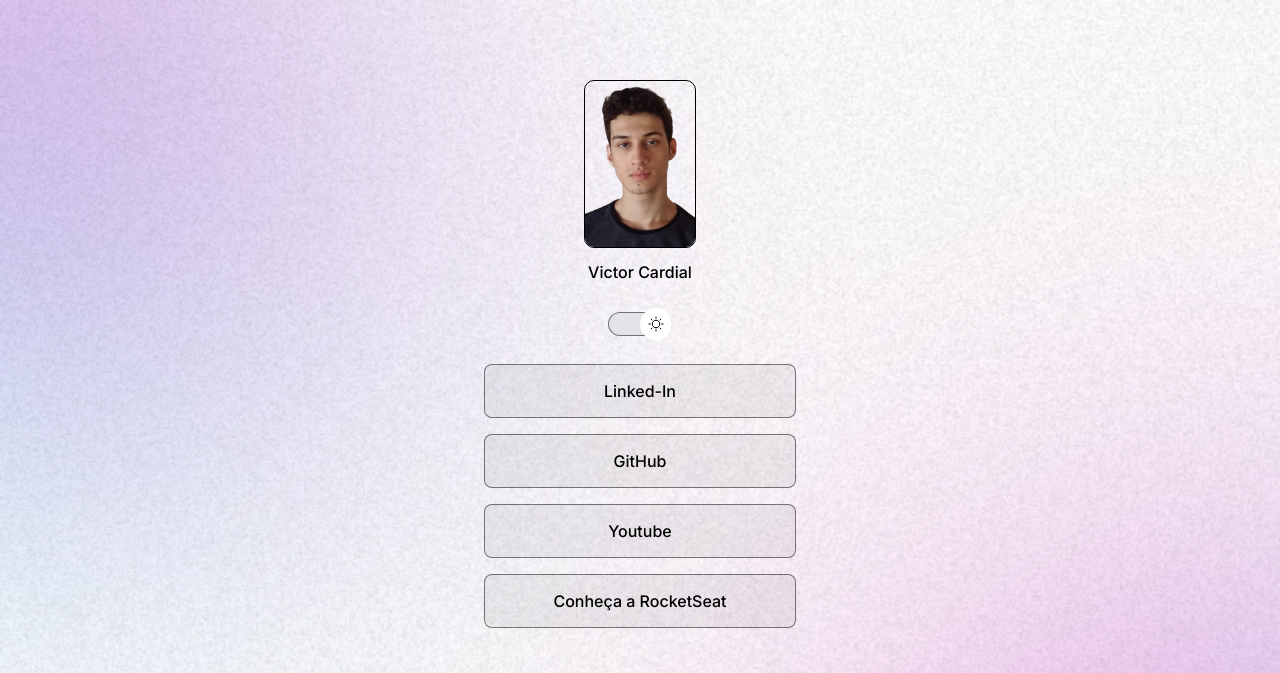
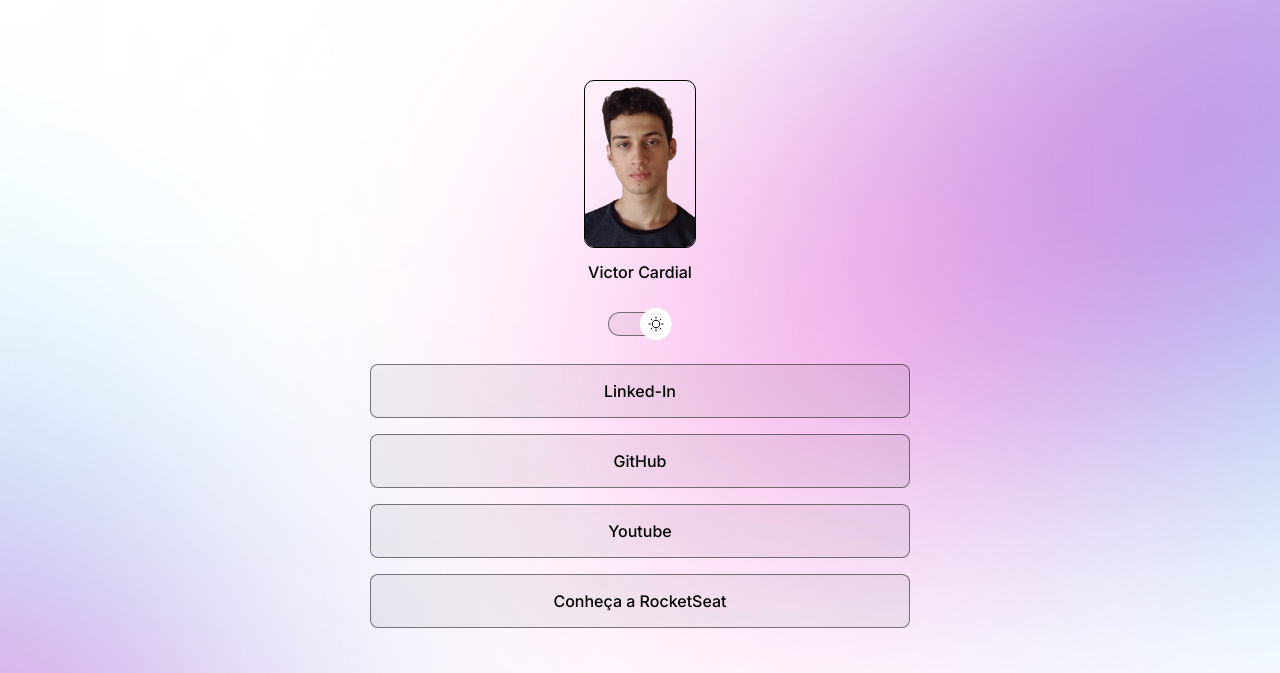
Before and after one commit to VictorCardial/rocketseat_discover, a plain HTML site: page index.html in a window 1280 px wide. Shown: the top 673 px of the page. Drawn offline with nearby package versions, Linux system fonts and the light colour scheme.

Commit message:
mundando background atraves de media queries

```diff
--- a/style.css
+++ b/style.css
@@ -6,7 +6,7 @@
 
 :root {
   --text-color: white;
-  --bg-img-url: url(./assets/bg-desktop.jpg);
+  --bg-img-url: url(./assets/bg-mobile.jpg);
   --btn-border-color: rgba(255, 255, 255, 0.5);
   --btn-bg-color: rgba(255, 255, 255, 0.05);
   --btn-bg-color-hover: rgba(255, 255, 255, 0.02);
@@ -34,6 +34,7 @@ body {
   /*short hand
   background: color image repeat position/size*/
   background:  var(--bg-img-url) no-repeat top center/cover;
+  height: 100vh;
 }
 
 body * {
@@ -42,7 +43,8 @@ body * {
 }
 
 #container {
-  width: 360px;
+  width: 100%;
+  max-width: 588px;
   margin: 56px auto 0px;
   padding: 0 24px;
 }
@@ -162,3 +164,14 @@ footer{
   text-align: center;
   font-size: 14px;
 }
+
+/*media queries -trocar a imagem de fundo com base na largura*/
+@media (min-width: 700px){
+  :root{
+    --bg-img-url: url(./assets/bg-desktop.jpg);
+  }
+
+  .light{
+    --bg-img-url: url(./assets/bg-desktop-light.jpg);
+  }
+}
```
